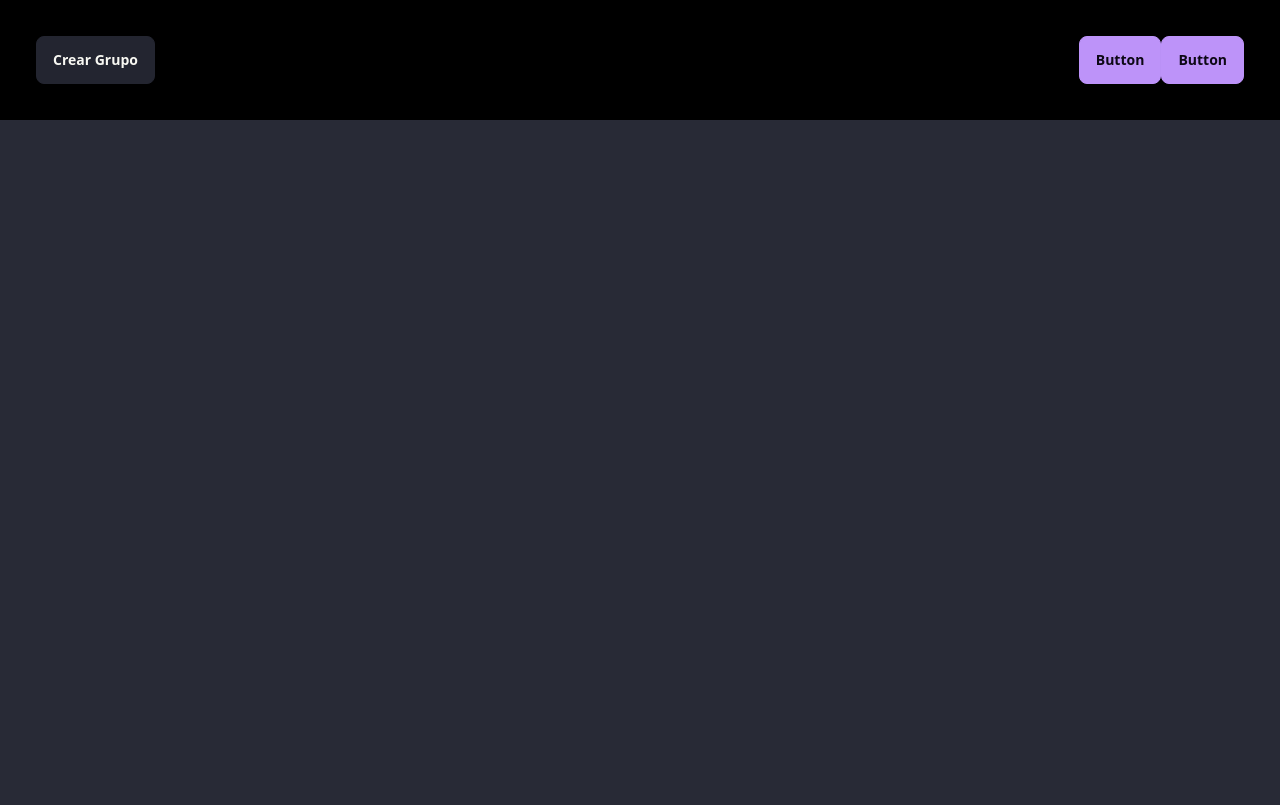
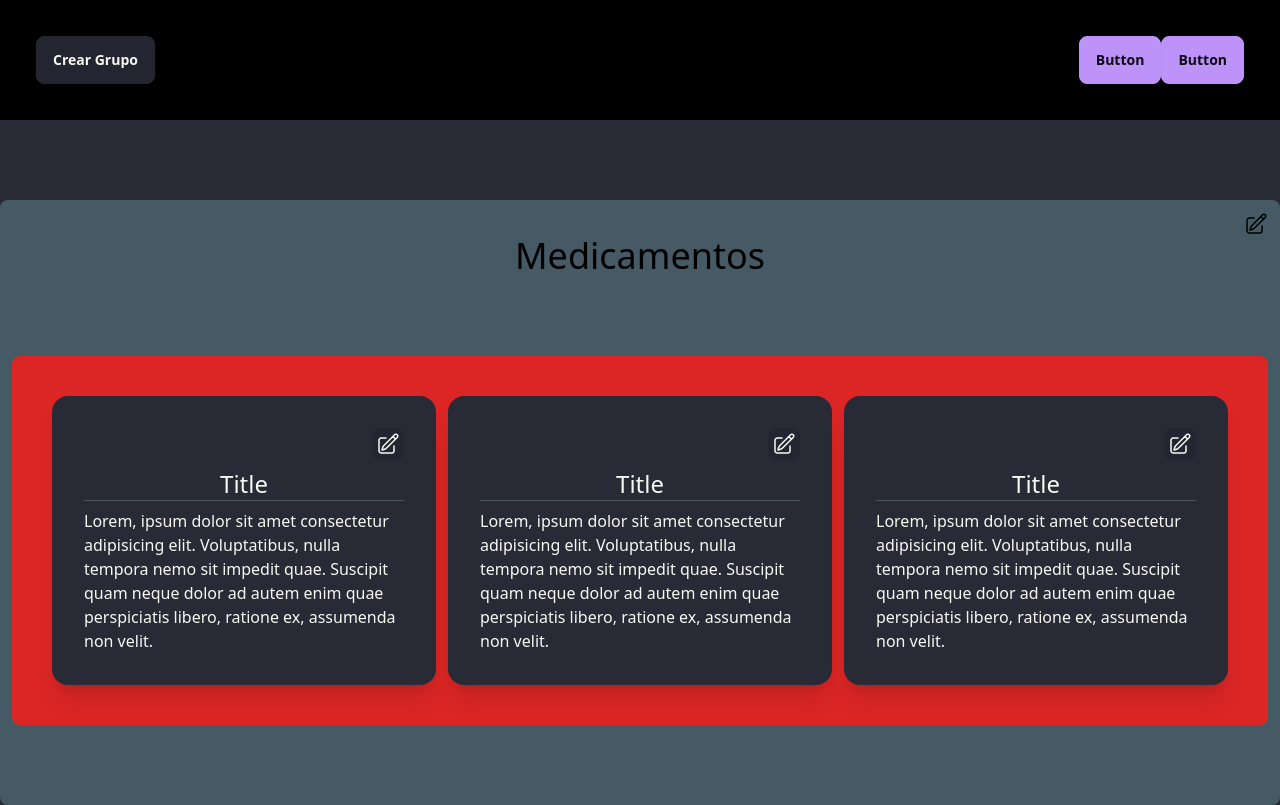
Before and after one commit to JoaquinMeneses/Grupo8_ArgentinaPrograma, a React (Vite) app: page / in a window 1280 px wide. Built offline with nearby package versions, Linux system fonts and the light colour scheme.

Commit message:
feat: :sparkles: Renderizado de Card
He implementado el renderizado de las card para las task list

```diff
--- /dev/null
+++ b/src/components/card/Card.jsx
@@ -0,0 +1,23 @@
+import React from 'react'
+
+const Card = () => {
+    return (
+        <div className="card w-96 bg-base-100 shadow-xl">
+            <div className="card-body">
+                <div className="card-actions justify-end">
+                    <button className="btn btn-square btn-sm">
+                        <svg xmlns="http://www.w3.org/2000/svg" fill="none" viewBox="0 0 24 24" stroke-width="1.5" stroke="currentColor" class="w-6 h-6">
+                            <path stroke-linecap="round" stroke-linejoin="round" d="M16.862 4.487l1.687-1.688a1.875 1.875 0 112.652 2.652L10.582 16.07a4.5 4.5 0 01-1.897 1.13L6 18l.8-2.685a4.5 4.5 0 011.13-1.897l8.932-8.931zm0 0L19.5 7.125M18 14v4.75A2.25 2.25 0 0115.75 21H5.25A2.25 2.25 0 013 18.75V8.25A2.25 2.25 0 015.25 6H10" />
+                        </svg>
+                    </button>
+                </div>
+                <div className='border-b-[1px] border-gray-600'>
+                    <h2 className='text-center text-2xl'>Title</h2>
+                </div>
+                <p>Lorem, ipsum dolor sit amet consectetur adipisicing elit. Voluptatibus, nulla tempora nemo sit impedit quae. Suscipit quam neque dolor ad autem enim quae perspiciatis libero, ratione ex, assumenda non velit.</p>
+            </div>
+        </div>
+    )
+}
+
+export default Card
--- /dev/null
+++ b/src/components/card/CardContainer.jsx
@@ -0,0 +1,14 @@
+import React from 'react'
+import Card from './Card'
+
+const CardContainer = () => {
+    return (
+        <div className='container mx-40 mb-20 p-10 bg-red-600 rounded-lg gap-3 flex justify-center'>
+            <Card />
+            <Card />
+            <Card />
+        </div>
+    )
+}
+
+export default CardContainer
--- a/src/pages/Main.jsx
+++ b/src/pages/Main.jsx
@@ -1,18 +1,20 @@
 import React from "react";
+import CardContainer from "../components/card/CardContainer";
 
 const Template = () => {
   return (
+    <>
       <div className="nav-var bg-black flex flex-row p-9 ">
-      <button className="btn" onClick={()=>document.getElementById('my_modal_1').showModal()}>Crear Grupo</button>
+        <button className="btn" onClick={() => document.getElementById('my_modal_1').showModal()}>Crear Grupo</button>
         <dialog id="my_modal_1" className="modal">
           <div className="modal-box">
             <form method="dialog">
               <button className="btn"><svg xmlns="http://www.w3.org/2000/svg" width="16" height="16" fill="currentColor" className="bi bi-x-square-fill" viewBox="0 0 16 16">
-                <path d="M2 0a2 2 0 0 0-2 2v12a2 2 0 0 0 2 2h12a2 2 0 0 0 2-2V2a2 2 0 0 0-2-2H2zm3.354 4.646L8 7.293l2.646-2.647a.5.5 0 0 1 .708.708L8.707 8l2.647 2.646a.5.5 0 0 1-.708.708L8 8.707l-2.646 2.647a.5.5 0 0 1-.708-.708L7.293 8 4.646 5.354a.5.5 0 1 1 .708-.708z"/>
+                <path d="M2 0a2 2 0 0 0-2 2v12a2 2 0 0 0 2 2h12a2 2 0 0 0 2-2V2a2 2 0 0 0-2-2H2zm3.354 4.646L8 7.293l2.646-2.647a.5.5 0 0 1 .708.708L8.707 8l2.647 2.646a.5.5 0 0 1-.708.708L8 8.707l-2.646 2.647a.5.5 0 0 1-.708-.708L7.293 8 4.646 5.354a.5.5 0 1 1 .708-.708z" />
               </svg></button>
             </form>
             <h3 className="font-bold text-lg">Titulo</h3>
-            <input type="text"/>
+            <input type="text" />
             <h3 className="font-bold text-lg h-10000">Titulo</h3>
             <select name="priority">
               <option>Hecho</option>
@@ -31,6 +33,19 @@ const Template = () => {
           <button className="btn btn-secondary">Button</button>
         </div>
       </div>
+      <div className="container mt-20 mx-auto bg-[#455A64] rounded-lg">
+        <div className=" text-black flex justify-end pt-3 pr-3">
+          <svg xmlns="http://www.w3.org/2000/svg" fill="none" viewBox="0 0 24 24" stroke-width="1.5" stroke="currentColor" class="w-6 h-6">
+            <path stroke-linecap="round" stroke-linejoin="round" d="M16.862 4.487l1.687-1.688a1.875 1.875 0 112.652 2.652L10.582 16.07a4.5 4.5 0 01-1.897 1.13L6 18l.8-2.685a4.5 4.5 0 011.13-1.897l8.932-8.931zm0 0L19.5 7.125M18 14v4.75A2.25 2.25 0 0115.75 21H5.25A2.25 2.25 0 013 18.75V8.25A2.25 2.25 0 015.25 6H10" />
+          </svg>
+        </div>
+        <h1 className="text-center text-black text-4xl">Medicamentos</h1>               {/* Parámetro titulo */}
+        <div className="mt-20 rounded-lg flex justify-center">
+          <CardContainer />
+        </div>
+      </div>
+
+    </>
   );
 };
 
```
Lines whose indentation alone changed are shown as unchanged.
